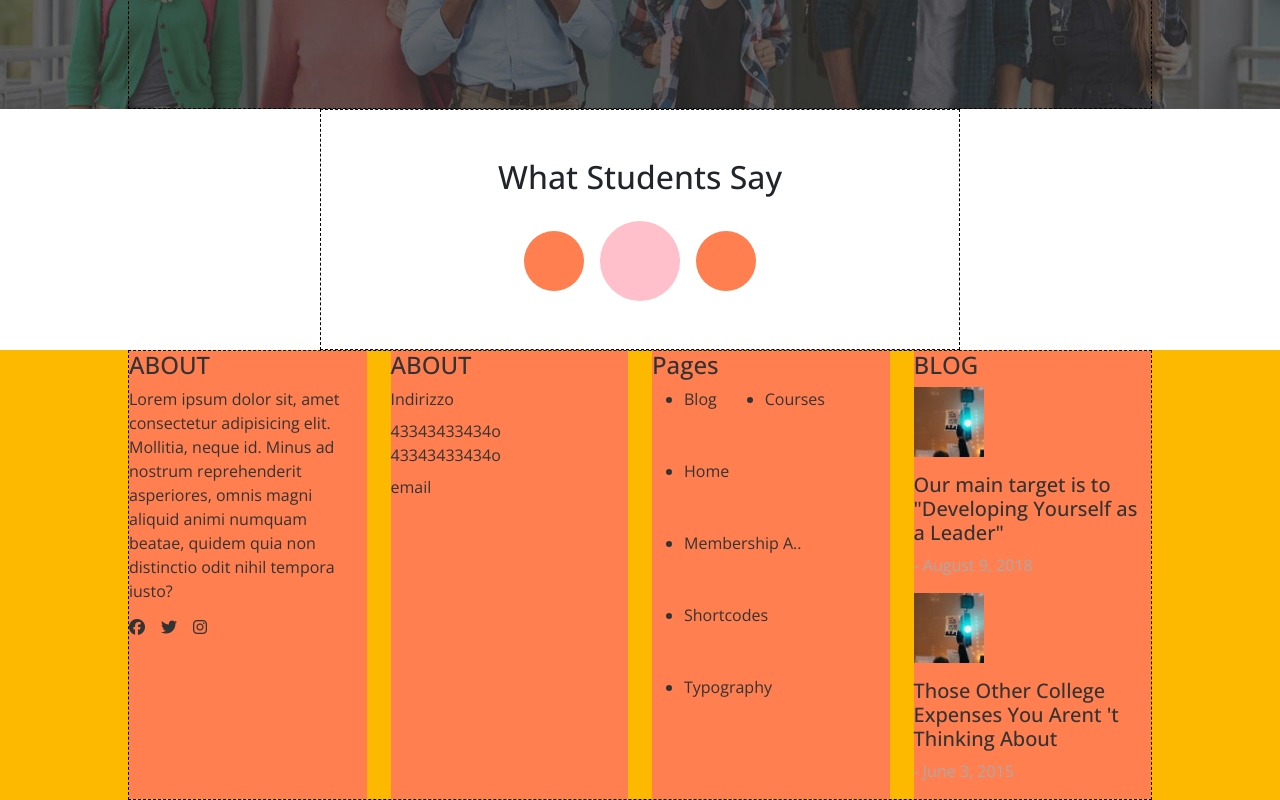
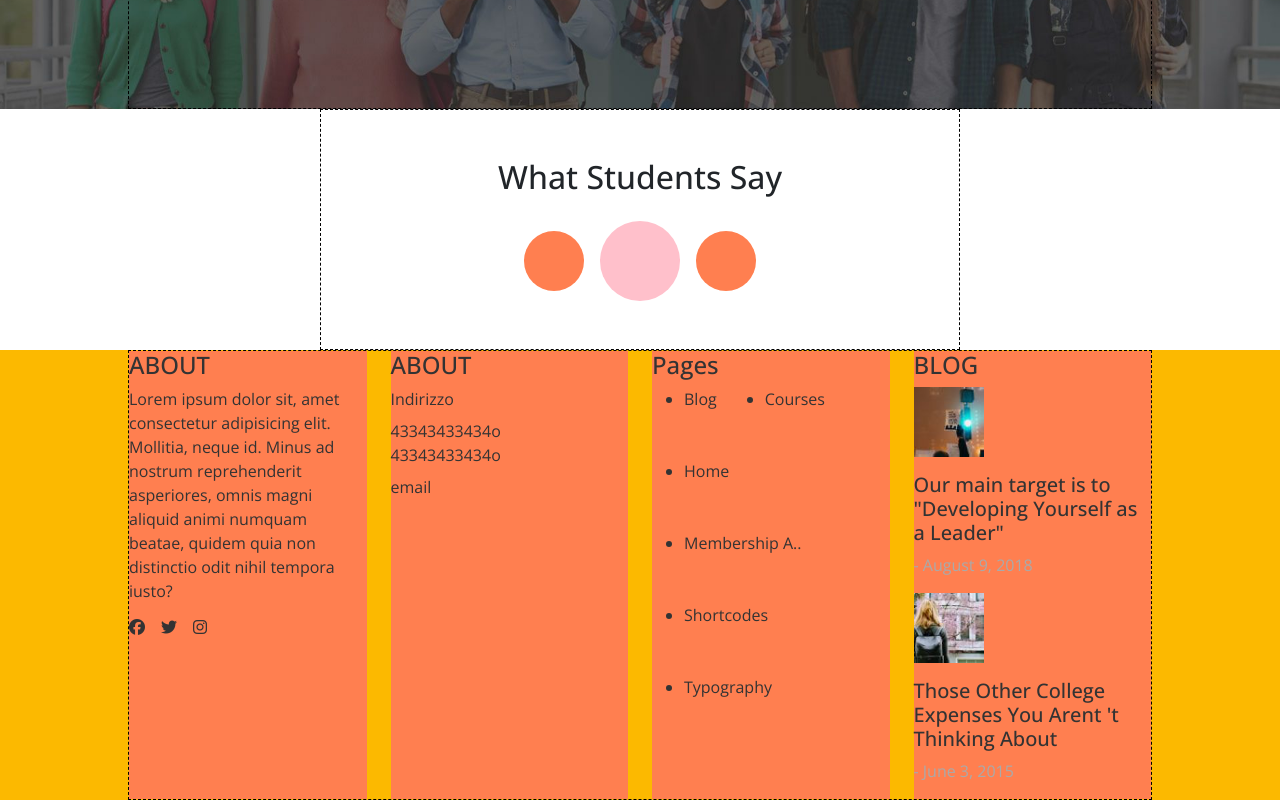
Before and after one commit to gianlucafalaschi/proj-html-vuejs, a Vue app: page / in a window 1280 px wide. Shown: the part 3298-4098 px from the top of the page. Built offline with nearby package versions, Linux system fonts and the light colour scheme.

Commit message:
images dinamically populated

```diff
--- a/src/App.vue
+++ b/src/App.vue
@@ -78,12 +78,12 @@ export default  {
         ],
         footerBlog: [
           {
-            image: 'photo-1517520287167-4bbf64a00d66-75x75',
+            image: 'photo-1517520287167-4bbf64a00d66-75x75.jpeg',
             title: 'Our main target is to "Developing Yourself as a Leader"',
             date: 'August 9, 2018',
           },
           {
-            image: 'photo-1490376840453-5f616fbebe5b-75x75',
+            image: 'photo-1490376840453-5f616fbebe5b-75x75.jpeg',
             title:'Those Other College Expenses You Arent \'t Thinking About',
             date: 'June 3, 2015',
           },
--- a/src/components/PageFooter.vue
+++ b/src/components/PageFooter.vue
@@ -3,6 +3,11 @@ export default {
     props: {
         footerLinksInfos: Array,
         blogInfos: Array,
+    },
+    methods: {
+        getImageUrl(name) {
+                return new URL(`../assets/img/${name}`, import.meta.url).href;
+            }
     }
 }
 </script>
@@ -49,7 +54,7 @@ export default {
                     <h4 class="ms-col-title">BLOG</h4>
                     <div v-for="singleBlogInfo in blogInfos" class="ms-blog-container d-flex flex-wrap gap-3 mb-3">
                         <div class="ms-image-container">
-                            <img src="../assets/img/photo-1517520287167-4bbf64a00d66-75x75.jpeg" alt="immagine del blog">
+                            <img :src="getImageUrl(singleBlogInfo.image)" alt="immagine del blog">
                         </div>
                         <div class="ms-blog-description">
                             <h5 class="ms-blog-title">{{singleBlogInfo.title}}</h5>
```
